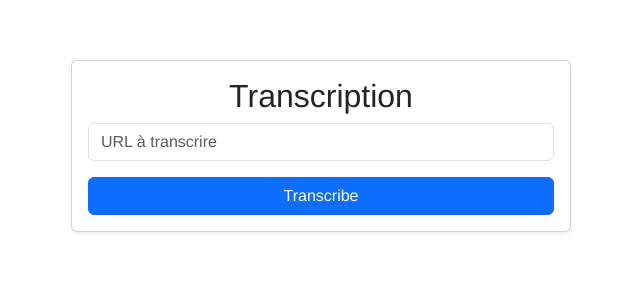
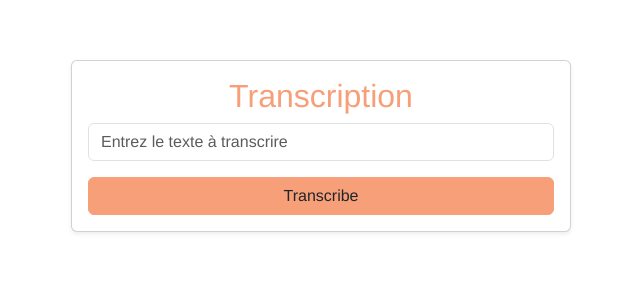
Before and after one commit to NaoufalElmeskini/transcribe-front, a Vue app: page / in a window 1280 px wide. Shown: the top 300 px of the page, without its empty margins (319-959 px from the left). Built offline with nearby package versions, Linux system fonts and the light colour scheme.

Commit message:
refacto style : style 0

```diff
--- a/src/components/TranscribeComponent.vue
+++ b/src/components/TranscribeComponent.vue
@@ -1,33 +1,37 @@
 <template>
   <div class="container mt-5">
-    <div class="card shadow-sm">
+    <div class="card shadow-sm" :style="{ backgroundColor: 'var(--background)' }">
       <div class="card-body">
-        <h2 class="card-title text-center">Transcription</h2>
+        <h2 class="card-title text-center" :style="{ color: 'var(--primary)' }">Transcription</h2>
         <div class="mb-3">
           <input
               v-model="text"
               type="text"
               class="form-control"
-              placeholder="URL à transcrire"/>
+              placeholder="Entrez le texte à transcrire"
+              :style="{ backgroundColor: 'var(--background)', color: 'var(--text-color)' }"
+          />
         </div>
         <div class="d-grid">
           <button
               @click="transcribe"
-              class="btn btn-primary"
-              :disabled="loading">
+              class="btn"
+              :style="{ backgroundColor: 'var(--primary)', borderColor: 'var(--primary)' }"
+              :disabled="loading"
+          >
             Transcribe
           </button>
         </div>
-        <div v-if="loading" class="mt-3 text-center text-primary">
-          <div class="spinner-border" role="status">
+        <div v-if="loading" class="mt-3 text-center">
+          <div class="spinner-border text-primary" role="status">
             <span class="visually-hidden">Loading...</span>
           </div>
           <p>Transcription en cours...</p>
         </div>
-        <div v-if="success" class="mt-3 alert alert-success">
+        <div v-if="success" class="mt-3 alert alert-success" :style="{ backgroundColor: 'var(--success)', color: 'var(--background)' }">
           Transcription réussie !
         </div>
-        <div v-if="error" class="mt-3 alert alert-danger">
+        <div v-if="error" class="mt-3 alert alert-danger" :style="{ backgroundColor: 'var(--error)', color: 'var(--background)' }">
           Erreur lors de la transcription.
         </div>
       </div>
@@ -89,8 +93,8 @@ export default {
 </script>
 
 <style scoped>
-.card {
-  max-width: 500px;
-  margin: auto;
-}
+  .card {
+    max-width: 500px;
+    margin: auto;
+  }
 </style>
--- a/src/main.js
+++ b/src/main.js
@@ -2,7 +2,7 @@ import { createApp } from 'vue'
 import App from './App.vue'
 
 // Importer le CSS de Bootstrap
-import 'bootstrap/dist/css/bootstrap.min.css';
+// import 'bootstrap/dist/css/bootstrap.min.css';
 // Importer le JS de Bootstrap (si nécessaire)
 import 'bootstrap/dist/js/bootstrap.bundle.min.js';
 import './styles/_variables.scss';
--- a/src/styles/_variables.scss
+++ b/src/styles/_variables.scss
@@ -5,10 +5,15 @@
 @import 'bootstrap/scss/variables';
 
 // Définir ta palette de couleurs
-$primary: #1E90FF;
-$secondary: #FF6347;
-$background: #F5F5F5;
-$text-color: #333333;
-
+:root {
+  --primary: #F79F79; // Corail doux
+  --secondary: #F7D08A; // Jaune clair
+  --background: #FFFFFF; // Blanc
+  --text-color: #333333; // Gris foncé
+  --accent: #F28D8D; // Rouge vif
+  --success: #4CAF50; // Vert succès
+  --error: #F44336; // Rouge erreur
+  --border: #E0E0E0; // Gris clair
+}
 // Importer les composants Bootstrap après avoir défini les variables
 @import 'bootstrap/scss/bootstrap';
```
